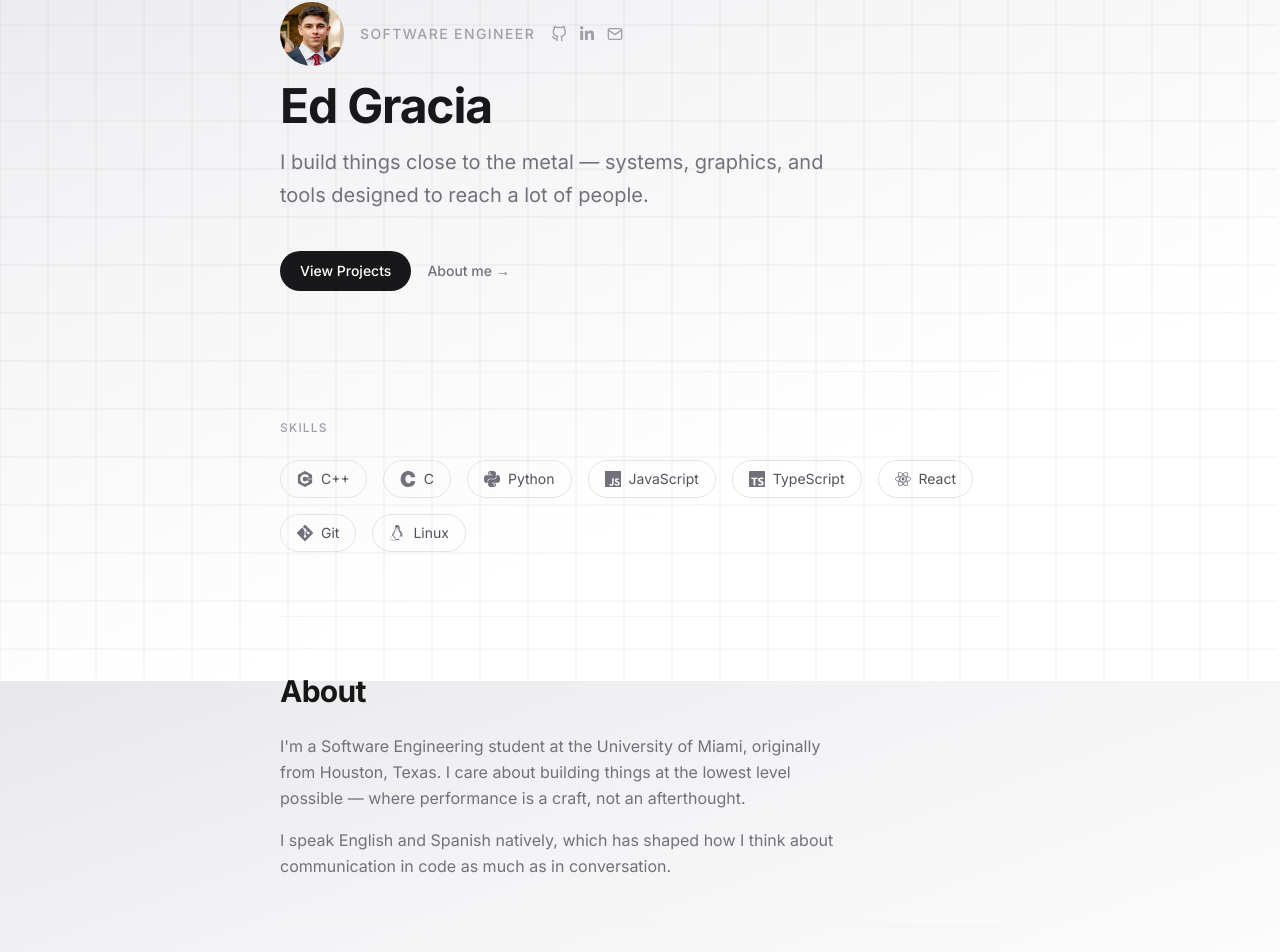
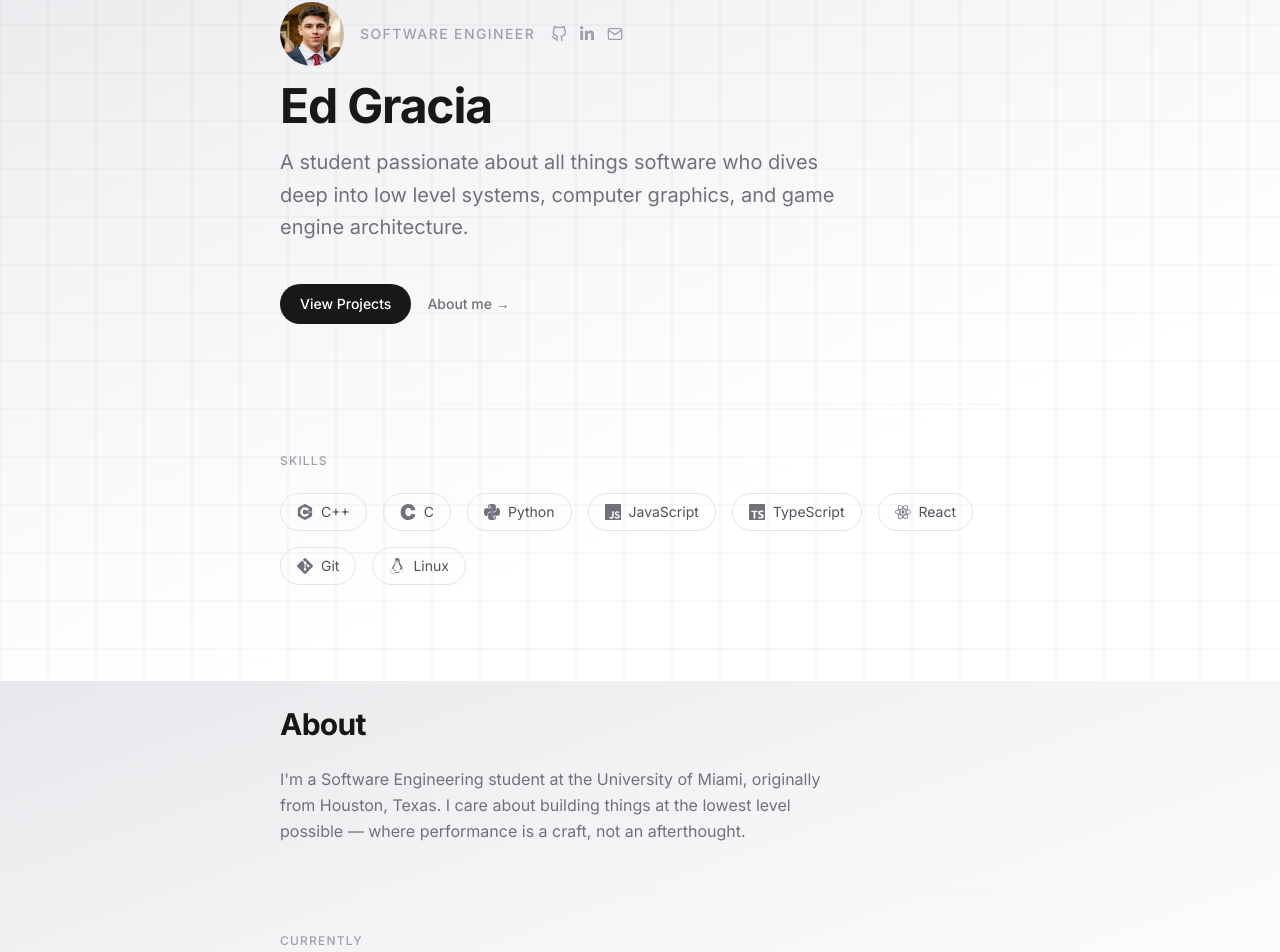
Before and after one commit to EdGracia/personalwebsite, a Next.js app: page / in a window 1280 px wide. Shown: the part 119-1071 px from the top of the page. Built offline with nearby package versions, Linux system fonts and the light colour scheme.

Commit message:
more polish, changed text a bit, fixed readme

```diff
--- a/app/page.tsx
+++ b/app/page.tsx
@@ -67,7 +67,7 @@ export default function Home() {
           </h1>
           <p className="max-w-xl text-xl leading-relaxed text-zinc-500">
             <Typewriter
-              text="I build things close to the metal — systems, graphics, and tools designed to reach a lot of people."
+              text="A student passionate about all things software who dives deep into low level systems, computer graphics, and game engine architecture."
               delay={800}
               speed={30}
             />
@@ -108,10 +108,6 @@ export default function Home() {
           I&apos;m a Software Engineering student at the University of Miami,
           originally from Houston, Texas. I care about building things at the
           lowest level possible — where performance is a craft, not an afterthought.
-        </p>
-        <p className="mt-4 max-w-xl leading-relaxed text-zinc-500">
-          I speak English and Spanish natively, which has shaped how I think
-          about communication in code as much as in conversation.
         </p>
         <div className="mt-12 border-t border-zinc-100" />
         <div className="mt-10">
```
Also changed, not shown: 1 other file (tests, documents, lock files or other folders).
